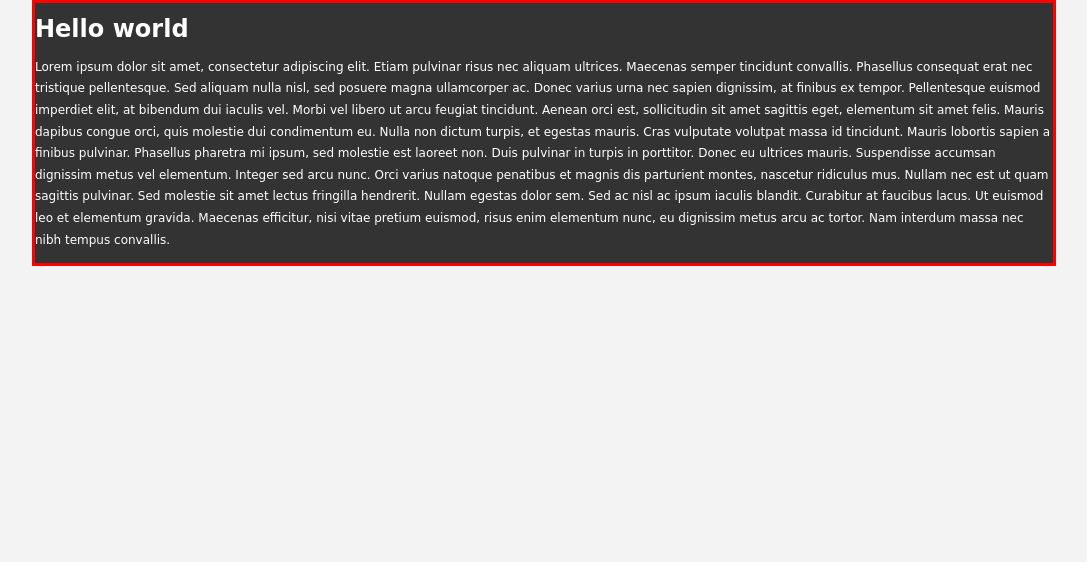
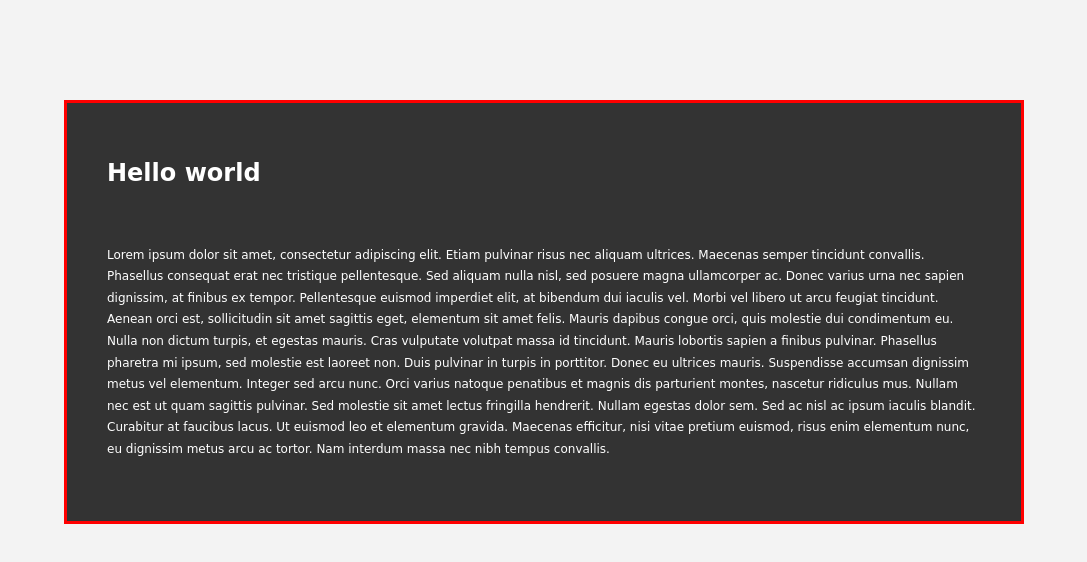
Before and after one commit to aasirah93/CSS, a plain HTML site: page index.html in a window 1280 px wide. Shown: the whole page, without its empty margins (96-1183 px from the left). Drawn offline with Linux system fonts and the light colour scheme.

Commit message:
asterisk

```diff
--- a/style.css
+++ b/style.css
@@ -1,3 +1,8 @@
+*{
+    margin: 20px 0;
+    padding: 20px;
+}
+
 body{
     background-color:#f3f3f3;
     color:#0000ff;
```
